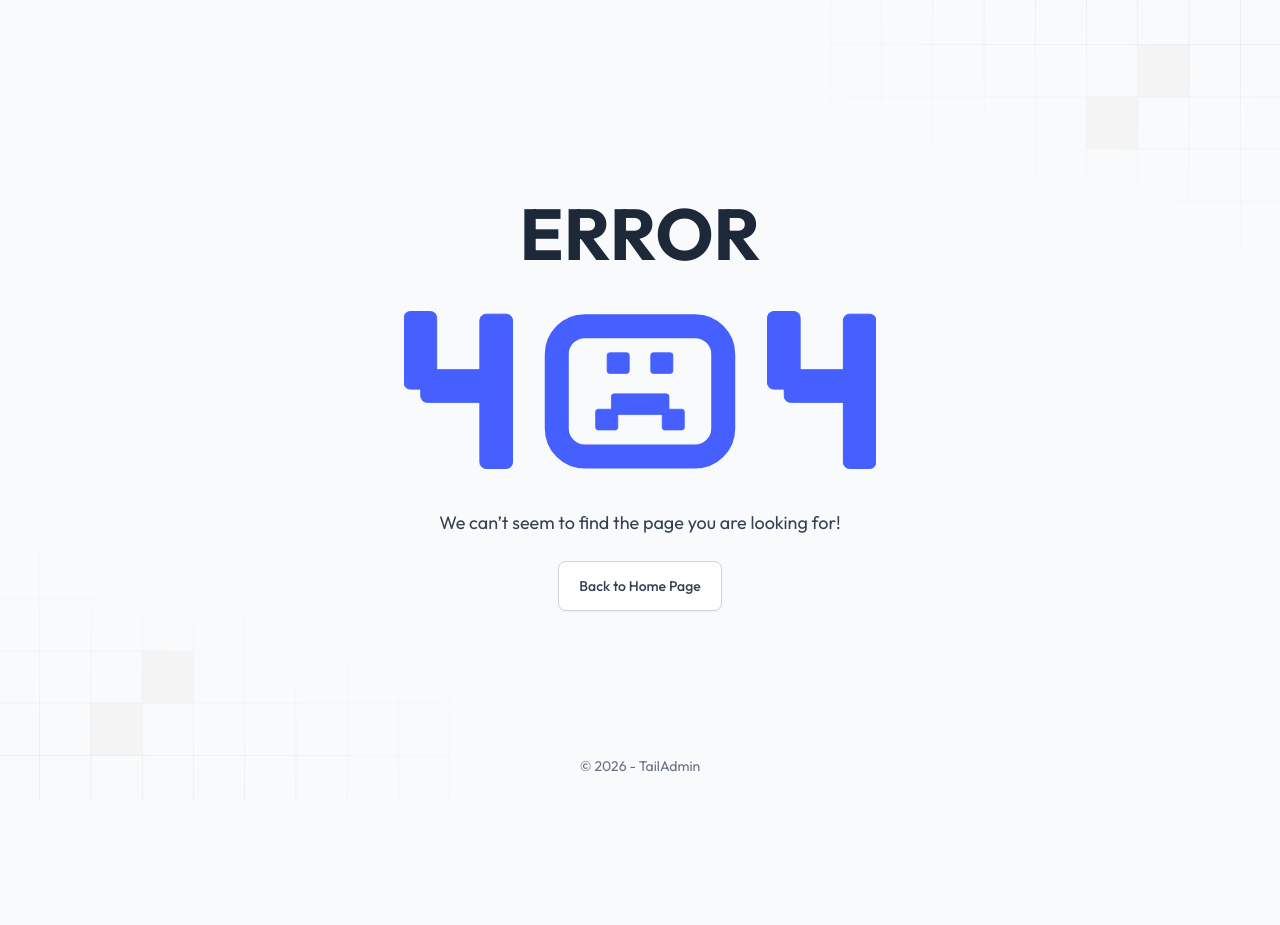
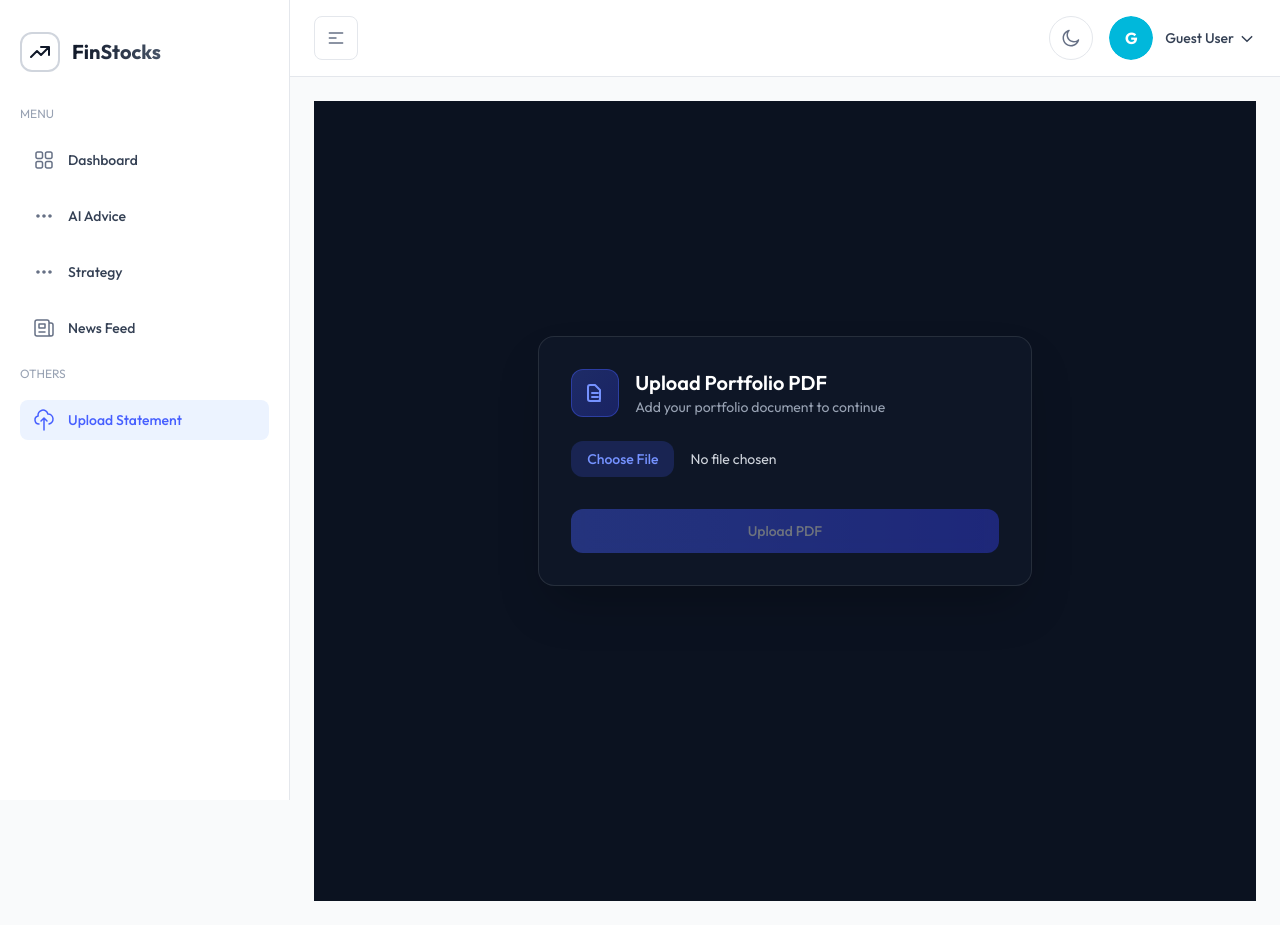
Before and after one commit to shrmaanubhav/FinStocks, a Next.js app in the folder frontend/: page /dashboard/upload in a window 1280 px wide. Before the commit this address had no page. Before the commit the page ends 800 px from the top, so only its background shows below. Built offline with nearby package versions, Linux system fonts and the light colour scheme; sample sign-in values are in the browser's storage.

Commit message:
upload add

```diff
--- /dev/null
+++ b/frontend/src/app/dashboard/upload/page.tsx
@@ -0,0 +1,137 @@
+"use client";
+
+import { useEffect, useState } from "react";
+
+export default function UploadPage() {
+  const [file, setFile] = useState<File | null>(null);
+  const [loading, setLoading] = useState(false);
+  const [success, setSuccess] = useState(false);
+  const [error, setError] = useState<string | null>(null);
+
+  useEffect(() => {
+    document.documentElement.style.overflow = "hidden";
+    document.body.style.overflow = "hidden";
+    return () => {
+      document.documentElement.style.overflow = "";
+      document.body.style.overflow = "";
+    };
+  }, []);
+
+  const handleUpload = async () => {
+    if (!file) return;
+
+    setLoading(true);
+    setError(null);
+    setSuccess(false);
+
+    const formData = new FormData();
+    formData.append("file", file);
+
+    try {
+      const res = await fetch(
+        "http://localhost:8000/api/onboarding/upload-pdf",
+        {
+          method: "POST",
+          body: formData,
+        }
+      );
+
+      if (!res.ok) throw new Error();
+
+      setSuccess(true);
+      setFile(null);
+    } catch {
+      setError("Upload failed. Please try again.");
+    } finally {
+      setLoading(false);
+    }
+  };
+
+  return (
+    <div className="w-full min-h-screen bg-[#0b1220] flex items-center justify-center px-6">
+      <div className="-translate-y-10">
+        <div className="w-full max-w-lg bg-gray-900/80 backdrop-blur-xl border border-white/10 rounded-2xl shadow-2xl p-8">
+
+          <div className="flex items-center gap-4 mb-6">
+            <div className="w-12 h-12 rounded-xl bg-gradient-to-br from-brand-500/30 to-brand-600/30 border border-brand-500/40 flex items-center justify-center">
+              <svg
+                className="w-6 h-6 text-brand-400"
+                fill="none"
+                viewBox="0 0 24 24"
+                stroke="currentColor"
+              >
+                <path
+                  strokeLinecap="round"
+                  strokeLinejoin="round"
+                  strokeWidth={2}
+                  d="M9 12h6m-6 4h6m2 4H7a2 2 0 01-2-2V6a2 2 0 012-2h5l5 5v9a2 2 0 01-2 2z"
+                />
+              </svg>
+            </div>
+
+            <div>
+              <h1 className="text-xl font-semibold text-white">
+                Upload Portfolio PDF
+              </h1>
+              <p className="text-sm text-gray-400">
+                Add your portfolio document to continue
+              </p>
+            </div>
+          </div>
+
+          <div className="space-y-4">
+            <input
+              type="file"
+              accept="application/pdf"
+              onChange={(e) => {
+                setFile(e.target.files?.[0] || null);
+                setSuccess(false);
+                setError(null);
+              }}
+              className="w-full text-sm text-gray-300 file:mr-4 file:py-2 file:px-4 file:rounded-xl file:border-0 file:text-sm file:font-medium file:bg-brand-500/20 file:text-brand-400 hover:file:bg-brand-500/30"
+            />
+
+            {file && (
+              <p className="text-xs text-gray-400">
+                Selected file:{" "}
+                <span className="text-gray-200">{file.name}</span>
+              </p>
+            )}
+
+            {error && (
+              <p className="text-sm text-red-400">{error}</p>
+            )}
+
+            {success && (
+              <div className="flex items-center gap-2 text-sm text-green-400">
+                <svg
+                  className="w-5 h-5"
+                  fill="none"
+                  viewBox="0 0 24 24"
+                  stroke="currentColor"
+                >
+                  <path
+                    strokeLinecap="round"
+                    strokeLinejoin="round"
+                    strokeWidth={2}
+                    d="M5 13l4 4L19 7"
+                  />
+                </svg>
+                Portfolio uploaded successfully
+              </div>
+            )}
+
+            <button
+              onClick={handleUpload}
+              disabled={!file || loading}
+              className="w-full mt-4 px-5 py-3 text-sm font-medium rounded-xl bg-gradient-to-r from-brand-500 to-brand-600 text-white disabled:opacity-40"
+            >
+              {loading ? "Uploading..." : "Upload PDF"}
+            </button>
+          </div>
+
+        </div>
+      </div>
+    </div>
+  );
+}
```
